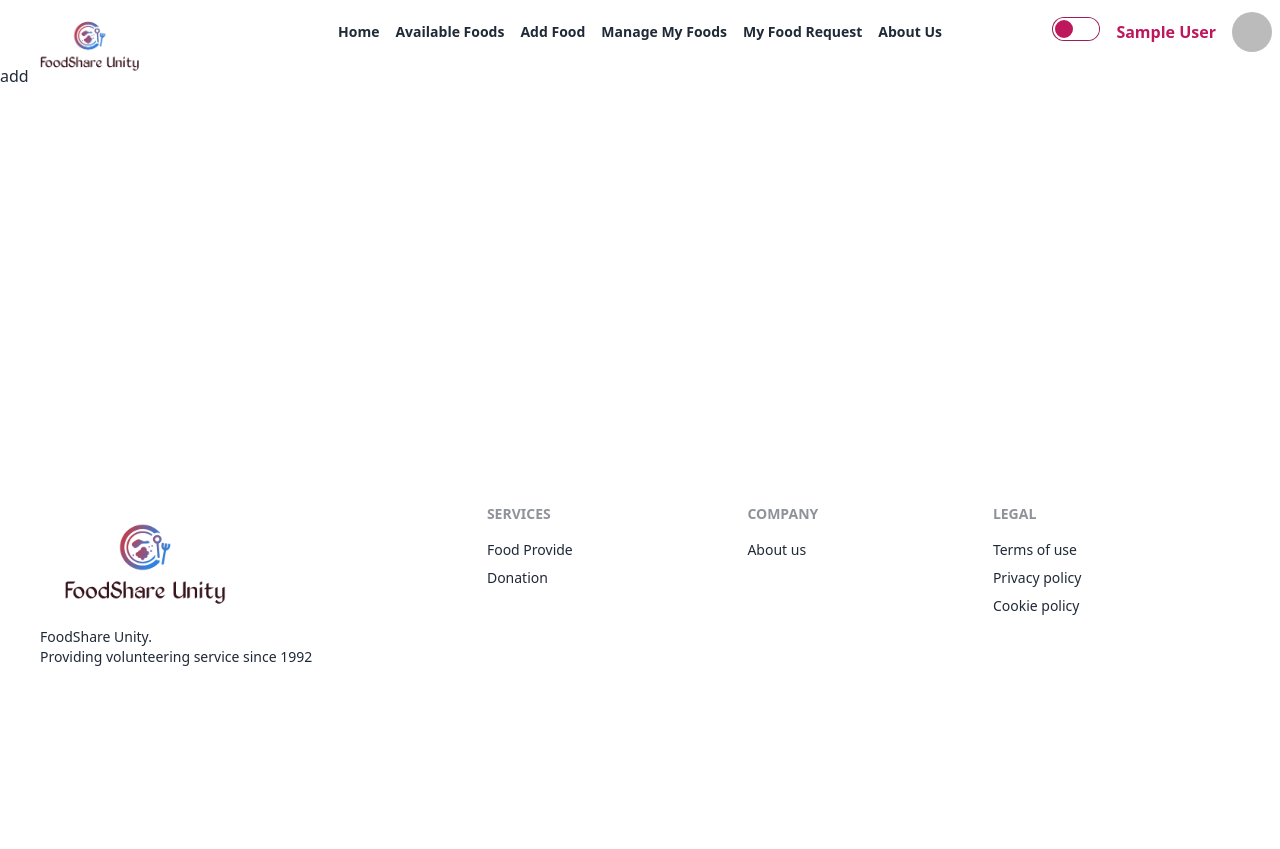
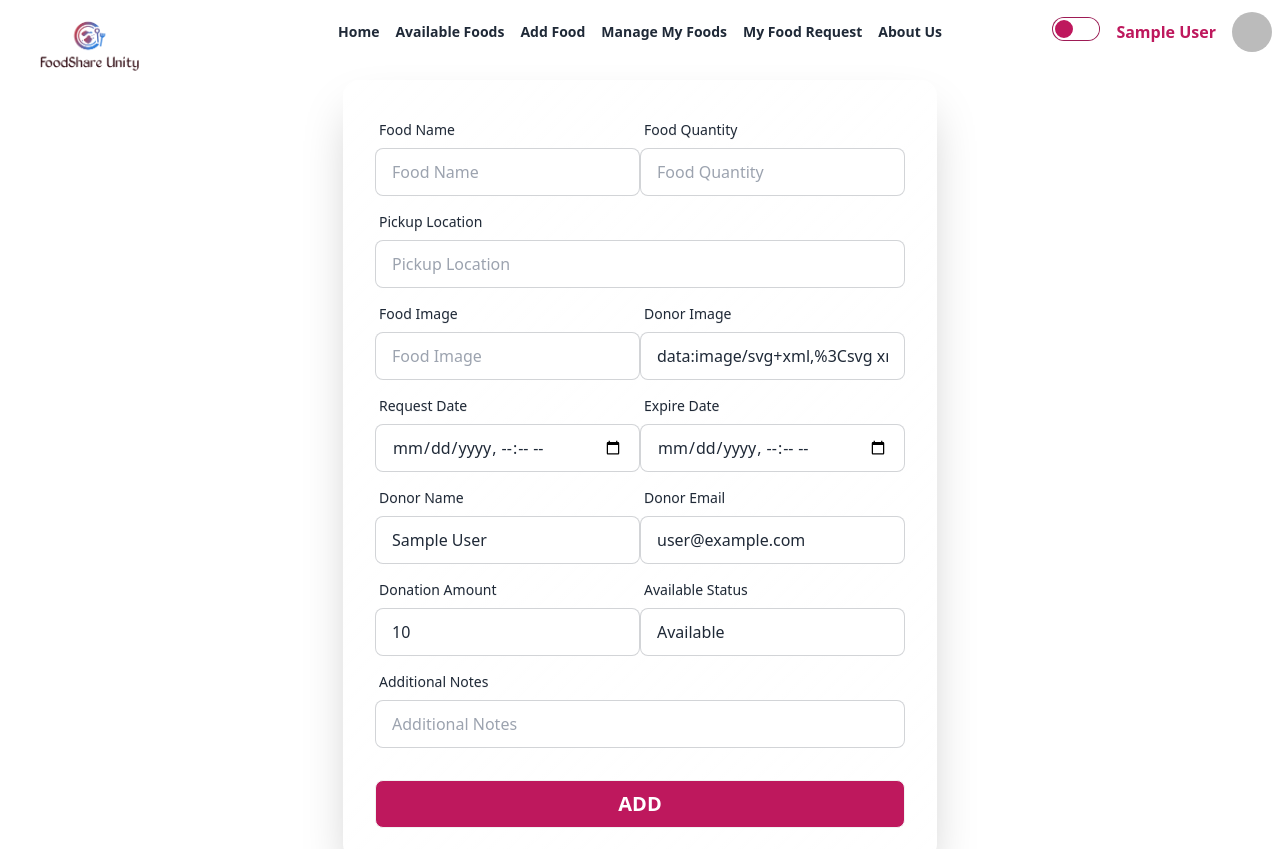
Before and after one commit to ninazmul/FoodShare-Client, a React (Vite) app: page /add in a window 1280 px wide. Shown: the top 849 px of the page. Before the commit the page ends 800 px from the top, so only its background shows below. Built offline with nearby package versions, Linux system fonts and the light colour scheme; no server answers; sample sign-in values are in the browser's storage.

Commit message:
add food created successfully and works fine

```diff
--- a/package.json
+++ b/package.json
@@ -10,6 +10,8 @@
     "preview": "vite preview"
   },
   "dependencies": {
+    "@tanstack/react-table": "^8.10.7",
+    "axios": "^1.6.0",
     "firebase": "^10.5.2",
     "localforage": "^1.10.0",
     "match-sorter": "^6.3.1",
@@ -19,6 +21,7 @@
     "react-fast-marquee": "^1.6.2",
     "react-icons": "^4.11.0",
     "react-router-dom": "^6.18.0",
+    "react-table": "^7.8.0",
     "sort-by": "^0.0.2",
     "sweetalert2": "^11.6.13"
   },
--- a/src/Pages/AddFood.jsx
+++ b/src/Pages/AddFood.jsx
@@ -1,10 +1,240 @@
+
+import { useContext } from "react";
+import Swal from "sweetalert2";
+import { AuthContext } from "../Providers/AuthProvider";
 
 const AddFood = () => {
-    return (
-        <div>
-            <h1>add</h1>
+
+
+    const { user } = useContext(AuthContext);
+
+
+const handleAdd = (e) => {
+  e.preventDefault();
+  const form = e.target;
+  const foodName = form.foodName.value;
+  const foodQuantity = form.foodQuantity.value;
+  const pickupLocation = form.pickupLocation.value;
+  const expireDate = form.expireDate.value;
+  const foodImage = form.foodImage.value;
+  const photoURL = form.photoURL.value;
+  const requestDate = form.requestDate.value;
+  const donorName = form.displayName.value;
+  const email = form.email.value;
+  const donationAmount = form.donationAmount.value;
+  const Notes = form.Notes.value;
+  const available = form.available.value;
+
+  const addNew = {
+    foodName,
+    pickupLocation,
+    expireDate,
+    foodImage,
+    donorName,
+    requestDate,
+    email,
+    donationAmount,
+    Notes,
+    foodQuantity,
+    photoURL,
+    available
+  };
+  console.log(addNew);
+
+  fetch("http://localhost:5000/available", {
+    method: "POST",
+    headers: {
+      "content-type": "application/json",
+    },
+    body: JSON.stringify(addNew),
+  })
+    .then((res) => res.json())
+    .then((data) => {
+      console.log(data);
+      if (data.insertedId) {
+        Swal.fire({
+          title: "Successful!",
+          text: "Requested Successfully!",
+          icon: "success",
+          confirmButtonText: "Cool",
+        });
+      }
+    });
+};
+
+  return (
+    <div className="hero min-h-screen ">
+      <div className="hero-content flex-col lg:flex-row-reverse">
+        <div className="card w-full shadow-2xl glass">
+          <form onSubmit={handleAdd} className="card-body">
+            <div className="flex">
+              <div className="form-control">
+                <label className="label">
+                  <span className="label-text">Food Name</span>
+                </label>
+                <input
+                  type="text"
+                  name="foodName"
+                  placeholder="Food Name"
+                  className="input input-bordered"
+                  required
+                />
+              </div>
+              <div className="form-control w-1/2">
+                <label className="label">
+                  <span className="label-text">Food Quantity</span>
+                </label>
+                <input
+                  type="number"
+                  name="foodQuantity"
+                  placeholder="Food Quantity"
+                  className="input input-bordered"
+                  required
+                />
+              </div>
+            </div>
+            <div className="">
+              <div className="form-control">
+                <label className="label">
+                  <span className="label-text">Pickup Location</span>
+                </label>
+                <input
+                  type="text"
+                  name="pickupLocation"
+                  placeholder="Pickup Location"
+                  className="input input-bordered"
+                  required
+                />
+              </div>
+            </div>
+            <div className="flex">
+              <div className="form-control">
+                <label className="label">
+                  <span className="label-text">Food Image</span>
+                </label>
+                <input
+                  type="text"
+                  name="foodImage"
+                  placeholder="Food Image"
+                  className="input input-bordered"
+                  required
+                />
+              </div>
+              <div className="form-control">
+                <label className="label">
+                  <span className="label-text">Donor Image</span>
+                </label>
+                <input
+                  type="text"
+                  name="photoURL"
+                  placeholder="Donor Image"
+                  defaultValue={user?.photoURL}
+                  className="input input-bordered"
+                />
+              </div>
+            </div>
+            <div className="flex">
+              <div className="form-control w-1/2">
+                <label className="label">
+                  <span className="label-text">Request Date</span>
+                </label>
+                <input
+                  type="datetime-local"
+                  name="requestDate"
+                  placeholder="Request Date"
+                  className="input input-bordered"
+                  required
+                />
+              </div>
+              <div className="form-control w-1/2">
+                <label className="label">
+                  <span className="label-text">Expire Date</span>
+                </label>
+                <input
+                  type="datetime-local"
+                  name="expireDate"
+                  placeholder="Food Id"
+                  className="input input-bordered"
+                  required
+                />
+              </div>
+            </div>
+            <div className="flex">
+              <div className="form-control w-1/2">
+                <label className="label">
+                  <span className="label-text">Donor Name</span>
+                </label>
+                <input
+                  type="text"
+                  name="displayName"
+                  placeholder="donor@email.com"
+                  defaultValue={user?.displayName}
+                  className="input input-bordered"
+                />
+              </div>
+              <div className="form-control w-1/2">
+                <label className="label">
+                  <span className="label-text">Donor Email</span>
+                </label>
+                <input
+                  type="email"
+                  name="email"
+                  placeholder="user@email.com"
+                  defaultValue={user?.email}
+                  className="input input-bordered"
+                />
+              </div>
+            </div>
+            <div className="flex items-center">
+              <div className="form-control">
+                <label className="label">
+                  <span className="label-text">Donation Amount</span>
+                </label>
+                <input
+                  type="number"
+                  name="donationAmount"
+                  placeholder="$10"
+                  defaultValue={10}
+                  className="input input-bordered"
+                />
+              </div>
+              <div className="form-control">
+                <label className="label">
+                  <span className="label-text">Available Status</span>
+                </label>
+                <input
+                  type="text"
+                  name="available"
+                                  placeholder="Is it Available"
+                                  defaultValue="Available"
+                                  className="input input-bordered"
+                                  required
+                />
+              </div>
+            </div>
+            <div className="form-control">
+              <label className="label">
+                <span className="label-text">Additional Notes</span>
+              </label>
+              <input
+                type="text"
+                name="Notes"
+                placeholder="Additional Notes"
+                className="input input-bordered"
+              />
+            </div>
+            <div className="form-control mt-6">
+              <input
+                className="btn bg-pink-700 text-white text-xl"
+                type="submit"
+                value="Add"
+              />
+            </div>
+          </form>
         </div>
-    );
+      </div>
+    </div>
+  );
 };
 
 export default AddFood;
--- a/src/Pages/AvailableFoodCard.jsx
+++ b/src/Pages/AvailableFoodCard.jsx
@@ -13,14 +13,19 @@ const AvailableFoodCard = ({ food }) => {
     pickupLocation,
     expiredDate,
     additionalNotes,
+    available,
   } = food;
 
     return (
       <div>
         <div className="card h-[500px] glass">
           <figure>
-            <img className="w-full" src={foodImage} alt="car!" />
+            <img className="w-full relative" src={foodImage} alt="car!" />
+            <span className="indicator-item badge text-white bg-pink-700 right-0 top-0 absolute">
+              {available}
+            </span>
           </figure>
+          <div className="indicator"></div>
           <div className="card-body">
             <div className="flex items-center justify-between">
               {" "}
```
Also changed, not shown: public/available.json (+40 -20 lines), src/Pages/FoodDetails.jsx (+40 -17 lines), 1 other file (tests, documents, lock files or other folders). Lines whose indentation alone changed are shown as unchanged.
